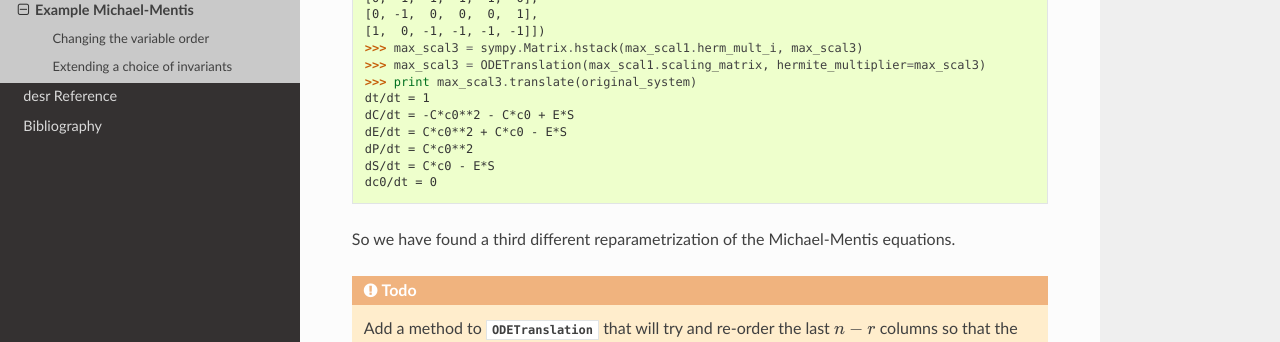
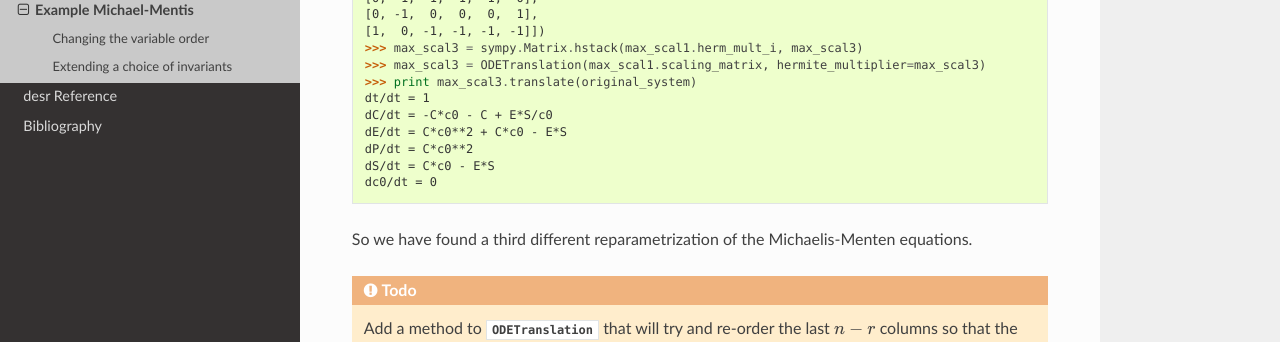
Before and after one commit to tanbur/desr, a Sphinx documentation site: the page built from docs/source/examples/example_michael_mentis.rst, in a window 1280 px wide and 900 px high, scrolled down 3451 px. Shown: the part 333-675 px from the top of the window. Built offline with Sphinx 7.4.7 and the Read the Docs theme 2.0.0, drawn with Linux system fonts in a browser that asks for light colours; cross-references to code outside the pages are shown as plain code.

Commit message:
Fix bug when translating using the parameter case

```diff
--- a/docs/source/examples/example_michael_mentis.rst
+++ b/docs/source/examples/example_michael_mentis.rst
@@ -181,13 +181,13 @@ to the last :math:`n-r` columns.
     >>> max_scal3 = ODETranslation(max_scal1.scaling_matrix, hermite_multiplier=max_scal3)
     >>> print max_scal3.translate(original_system)
     dt/dt = 1
-    dC/dt = -C*c0**2 - C*c0 + E*S
+    dC/dt = -C*c0 - C + E*S/c0
     dE/dt = C*c0**2 + C*c0 - E*S
     dP/dt = C*c0**2
     dS/dt = C*c0 - E*S
     dc0/dt = 0
 
-So we have found a third different reparametrization of the Michael-Mentis equations.
+So we have found a third different reparametrization of the Michaelis-Menten equations.
 
 .. todo::
 
```
Also changed, not shown: 1 other file.
